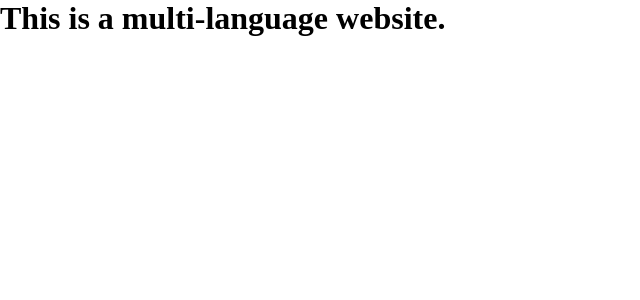
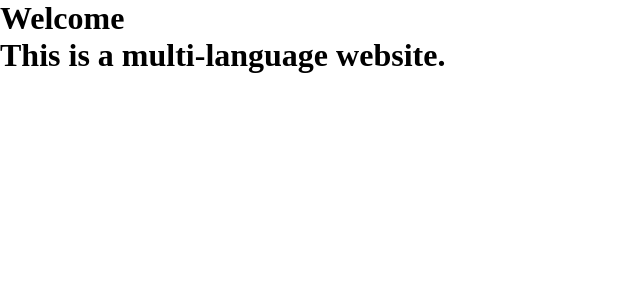
Before and after one commit to AmarJeetSharma6802/scam-report, a Next.js app: page /en in a window 1280 px wide. Shown: the top 300 px of the page, without its empty margins (0-640 px from the left). Built offline with nearby package versions, Linux system fonts and the light colour scheme.

Commit message:
`Update locale handling in page.jsx and LocaleSwitcher.js`

```diff
--- a/app/[locale]/page.jsx
+++ b/app/[locale]/page.jsx
@@ -4,6 +4,7 @@ export default async function HomePage({ params }) {
 
   return (
     <div>
+      <h1>{messages.title}</h1>
       <h1>{messages.description}</h1>
     </div>
   );
```
